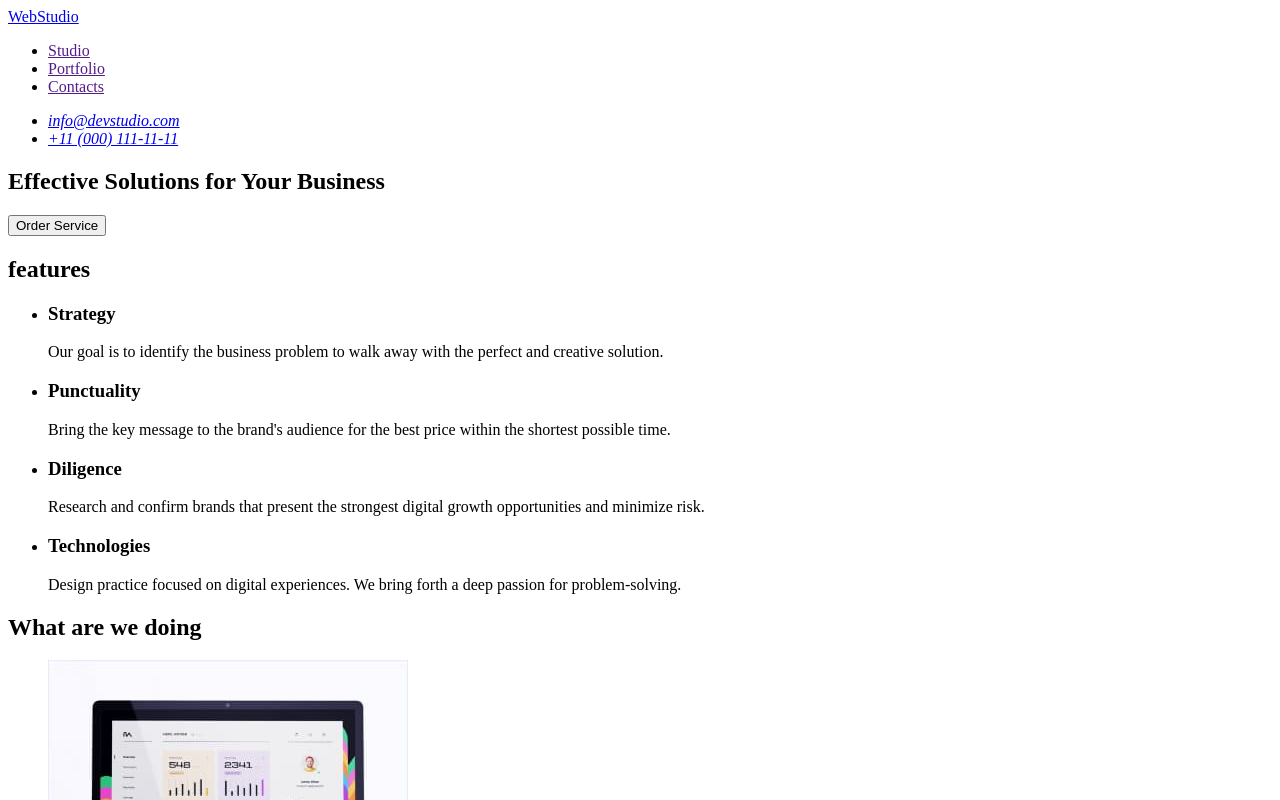
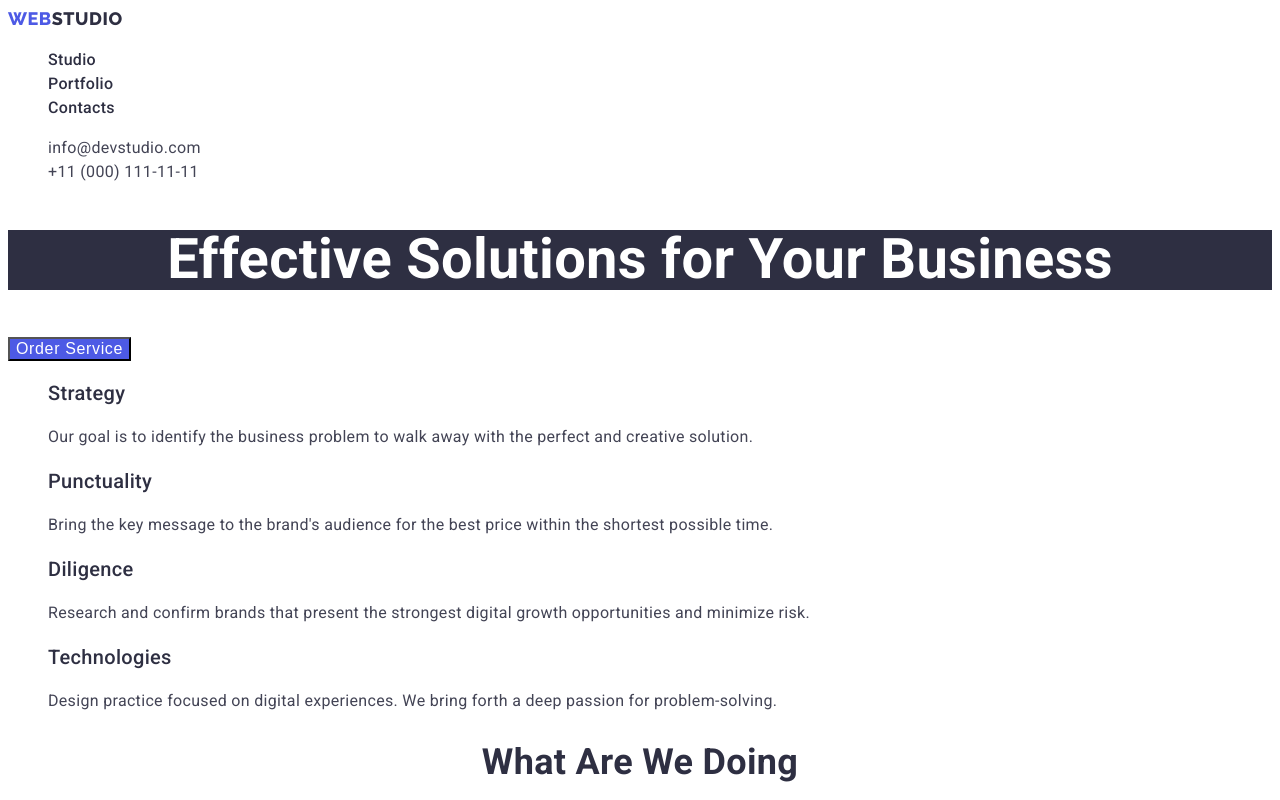
Before and after one commit to AlinaDemchenko/AlinaDemchenko-goit-markup-hw-02, a plain HTML site: page index.html in a window 1280 px wide. Shown: the top 800 px of the page. Drawn offline with Linux system fonts and the light colour scheme.

Commit message:
homepage with stylesheet

```diff
--- /dev/null
+++ b/css/styles.css
@@ -0,0 +1,119 @@
+:root {
+  --primary-brand-color: #4d5ae5;
+  --pressed-state-color: #404bbf;
+  --headings-color: #2e2f42;
+  --text-color: #434455;
+  --primary-white-color: #ffffff;
+  --light-mode-color: #f4f4fd;
+}
+
+.list {
+  list-style: none;
+}
+
+.link {
+  text-decoration: none;
+  font-style: normal;
+}
+
+body {
+  font-family: "Roboto", sans-serif;
+  font-size: 16px;
+  line-height: 1.5;
+  letter-spacing: 0.02em;
+  color: var(--text-color);
+  background-color: var(--primary-white-color);
+}
+
+/* ============LOGO============= */
+
+.logo {
+  font-family: "Raleway", sans-serif;
+  font-weight: 800;
+  font-size: 18px;
+  line-height: 1.16;
+  letter-spacing: 0.03em;
+  text-transform: uppercase;
+  color: var(--headings-color);
+}
+
+.logo-accent {
+  color: var(--primary-brand-color);
+}
+
+/* ======= HEADER ========== */
+
+.menu-link {
+  font-weight: 500;
+  font-size: 16px;
+  color: var(--headings-color);
+}
+
+.menu-link:hover,
+.menu-link:focus,
+.menu-link:active {
+  color: var(--pressed-state-color);
+}
+
+.contacts-link {
+  font-size: 16px;
+  color: var(--text-color);
+}
+
+.contacts-link:hover,
+.contacts-link:focus,
+.contacts-link:active {
+  color: var(--pressed-state-color);
+}
+
+/* ==========SECTION============ */
+
+.section-title {
+  font-size: 36px;
+  line-height: 1.11;
+  text-align: center;
+  text-transform: capitalize;
+  color: var(--headings-color);
+}
+
+.subtitle {
+  font-weight: 500;
+  font-size: 20px;
+  line-height: 1.2;
+  color: var(--headings-color);
+}
+
+/* ======HERO========== */
+
+.modal-button {
+  font-weight: 500;
+  font-size: 16px;
+  display: flex;
+  align-items: center;
+  letter-spacing: 0.04em;
+  cursor: pointer;
+  color: var(--primary-white-color);
+  background-color: var(--primary-brand-color);
+}
+
+.modal-button:hover,
+.modal-button:focus,
+.modal-button:active {
+  background: var(--pressed-state-color);
+}
+
+/* убрать фон */
+.hero-title {
+  font-weight: 700;
+  font-size: 56px;
+  line-height: 1.07;
+  text-align: center;
+  color: var(--primary-white-color);
+  background-color: #2e2f42;
+}
+
+/* =======FOOTER======== */
+
+footer > .logo {
+  color: var(--light-mode-color);
+}
--- a/index.html
+++ b/index.html
@@ -5,66 +5,81 @@
     <meta http-equiv="X-UA-Compatible" content="IE=edge" />
     <meta name="viewport" content="width=device-width, initial-scale=1.0" />
     <title>webstudio</title>
+    <link rel="preconnect" href="https://fonts.googleapis.com" />
+    <link rel="preconnect" href="https://fonts.gstatic.com" crossorigin />
+    <link
+      href="https://fonts.googleapis.com/css2?family=Raleway:wght@800&family=Roboto:wght@400;500;700&display=swap"
+      rel="stylesheet"
+    />
+    <link rel="stylesheet" href="./css/styles.css" />
   </head>
   <body>
-    <header>
-      <nav>
-        <a href="./index.html">WebStudio</a>
-        <ul>
-          <li>
-            <a href="">Studio</a>
+    <!-- header -->
+    <header class="top-header">
+      <nav class="main-navigation">
+        <a href="./index.html" class="logo link">
+          <span class="logo logo-accent">Web</span>Studio</a
+        >
+        <ul class="menu list">
+          <li class="menu-item">
+            <a href="" class="link menu-link">Studio</a>
           </li>
-          <li>
-            <a href="">Portfolio</a>
+          <li class="menu-item">
+            <a href="" class="link menu-link">Portfolio</a>
           </li>
-          <li>
-            <a href="">Contacts</a>
+          <li class="menu-item">
+            <a href="" class="link menu-link">Contacts</a>
           </li>
         </ul>
       </nav>
       <address>
-        <ul>
+        <ul class="list contacts">
           <li>
-            <a href="mailto:info@devstudio.com">info@devstudio.com</a>
+            <a href="mailto:info@devstudio.com" class="contacts-link link"
+              >info@devstudio.com</a
+            >
           </li>
           <li>
-            <a href="tel:+110001111111">+11 (000) 111-11-11</a>
+            <a href="tel:+110001111111" class="contacts-link link"
+              >+11 (000) 111-11-11</a
+            >
           </li>
         </ul>
       </address>
     </header>
     <main>
+      <!-- hero -->
+      <section class="hero">
+        <h1 class="hero-title">Effective Solutions for Your Business</h1>
+        <button type="button" class="modal-button">Order Service</button>
+      </section>
+      <!-- features -->
       <section>
-        <h1>Effective Solutions for Your Business</h1>
-        <button type="button">Order Service</button>
-      </section>
-      <section>
-        <!-- этот заголовок будет скрыт с помощью css-->
-        <h2>features</h2>
-        <ul>
+        <h2 hidden>features</h2>
+        <ul class="list">
           <li>
-            <h3>Strategy</h3>
+            <h3 class="subtitle">Strategy</h3>
             <p>
               Our goal is to identify the business problem to walk away with the
               perfect and creative solution.
             </p>
           </li>
           <li>
-            <h3>Punctuality</h3>
+            <h3 class="subtitle">Punctuality</h3>
             <p>
               Bring the key message to the brand's audience for the best price
               within the shortest possible time.
             </p>
           </li>
           <li>
-            <h3>Diligence</h3>
+            <h3 class="subtitle">Diligence</h3>
             <p>
               Research and confirm brands that present the strongest digital
               growth opportunities and minimize risk.
             </p>
           </li>
           <li>
-            <h3>Technologies</h3>
+            <h3 class="subtitle">Technologies</h3>
             <p>
               Design practice focused on digital experiences. We bring forth a
               deep passion for problem-solving.
@@ -72,9 +87,10 @@
           </li>
         </ul>
       </section>
+      <!-- services  -->
       <section>
-        <h2>What are we doing</h2>
-        <ul>
+        <h2 class="section-title">What are we doing</h2>
+        <ul class="list">
           <li>
             <img
               src="./images/img_1.jpg"
@@ -101,9 +117,10 @@
           </li>
         </ul>
       </section>
+      <!-- team -->
       <section>
-        <h2>Our Team</h2>
-        <ul>
+        <h2 class="section-title">Our Team</h2>
+        <ul class="list">
           <li>
             <img
               src="./images/Mark_Guerrero.jpg"
@@ -111,7 +128,7 @@
               width="264"
               height="260"
             />
-            <h3>Mark Guerrero</h3>
+            <h3 class="subtitle">Mark Guerrero</h3>
             <p>Product Designer</p>
           </li>
           <li>
@@ -121,7 +138,7 @@
               width="264"
               height="260"
             />
-            <h3>Tom Ford</h3>
+            <h3 class="subtitle">Tom Ford</h3>
             <p>Frontend Developer</p>
           </li>
           <li>
@@ -131,7 +148,7 @@
               width="264"
               height="260"
             />
-            <h3>Camila Garcia</h3>
+            <h3 class="subtitle">Camila Garcia</h3>
             <p>Marketing</p>
           </li>
           <li>
@@ -141,14 +158,17 @@
               width="264"
               height="260"
             />
-            <h3>Daniel Wilson</h3>
+            <h3 class="subtitle">Daniel Wilson</h3>
             <p>UI Designer</p>
           </li>
         </ul>
       </section>
     </main>
+    <!-- footer -->
     <footer>
-      <a href="./index.html">WebStudio</a>
+      <a href="./index.html" class="logo link">
+        <span class="logo logo-accent">Web</span>Studio</a
+      >
       <p>
         Increase the flow of customers and sales for your business with digital
         marketing &#38; growth solutions.
```
Also changed, not shown: portfolio.html (added).
